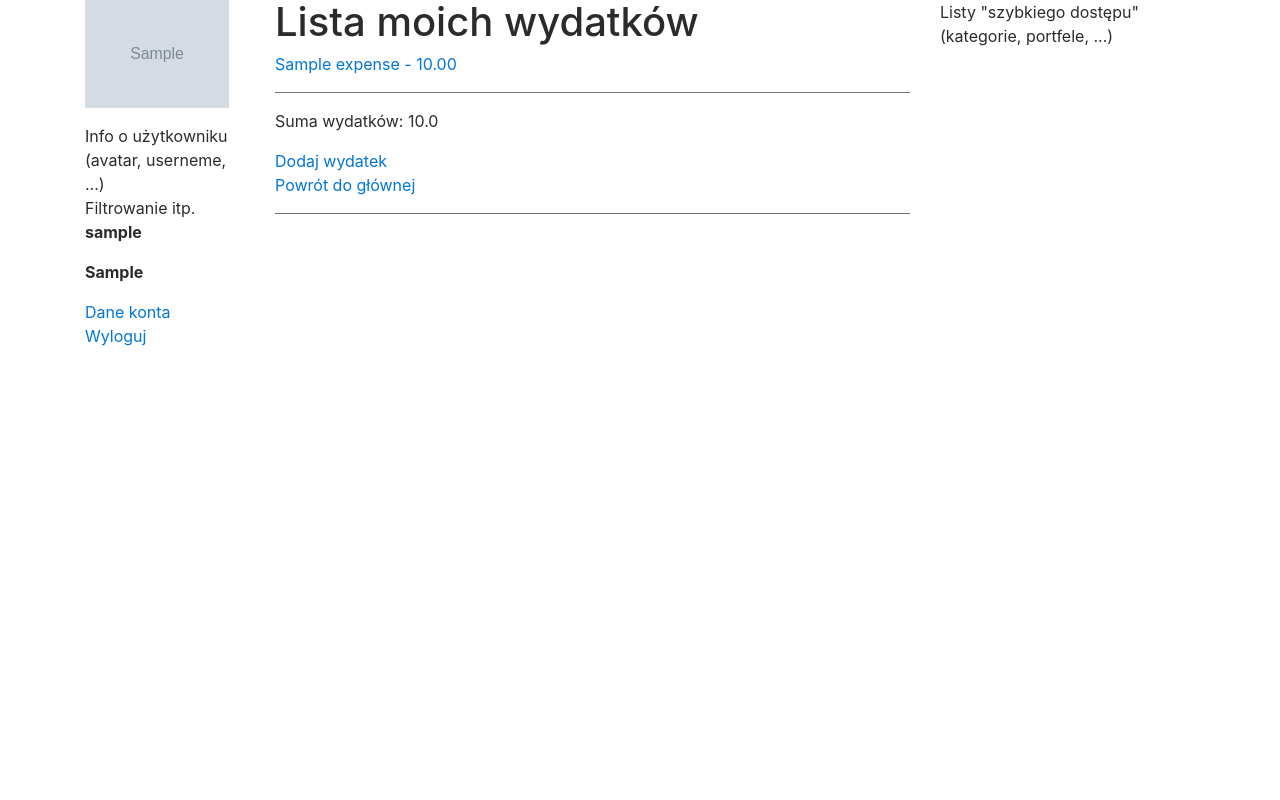
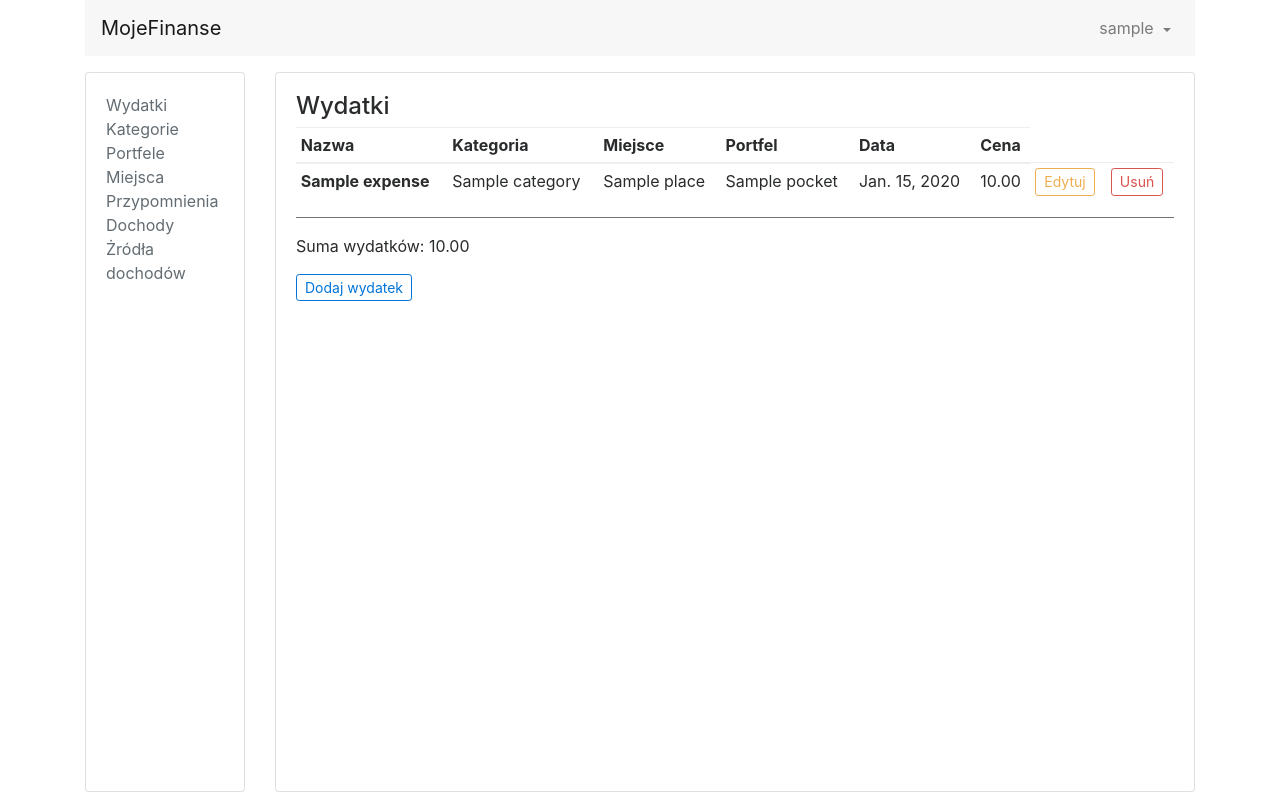
Before and after one commit to elangaar/personal-finance, a Django app: a page that uses templates/base_main.html in a window 1280 px wide. Run offline with Django 3.2, Linux system fonts and the light colour scheme; a user stored in the database is signed in; tables that the repository leaves empty hold one stand-in row (values such as "Sample post"); grey boxes marked "Sample" are stand-in pictures; some libraries are stand-ins or nearby versions.

Commit message:
improving CRUD expense templates

```diff
--- a/templates/base_main.html
+++ b/templates/base_main.html
@@ -1,61 +1,67 @@
-<!doctype html>
+{% extends "base.html" %}
 
-<html lang="pl">
-<head>
-    {% load static %}
-    <meta charset="utf-8">
-    <title>{% block title %} {% endblock title %}</title>
-    {% block head %} {% endblock head %}
+{% block head %}
+<title> {% block title %} {% endblock title %} </title>
+<style>
+html, body {
+    height: 100vh;
+}
+.test-size {
+    border-style: solid;
+    border-color: red;
+    height: 90%;
+}
+</style>
+{% endblock head %}
 
-    <style>
-    img {
-        max-width: 90%;
-    }
-    </style>
-    <link rel="stylesheet" href="https://maxcdn.bootstrapcdn.com/bootstrap/4.0.0-alpha.6/css/bootstrap.min.css" integrity="sha384-rwoIResjU2yc3z8GV/NPeZWAv56rSmLldC3R/AZzGRnGxQQKnKkoFVhFQhNUwEyJ" crossorigin="anonymous">
-<script
-  src="https://code.jquery.com/jquery-3.2.1.min.js" integrity="sha256-hwg4gsxgFZhOsEEamdOYGBf13FyQuiTwlAQgxVSNgt4="
-  crossorigin="anonymous"></script>
-<script src="https://cdnjs.cloudflare.com/ajax/libs/jquery.form/4.2.2/jquery.form.min.js"></script>
-</head>
 
-<body>
+{% block content %}
+<nav class="navbar navbar-toggleable-md navbar-light bg-faded">
+    <a class="navbar-brand mr-auto" href="{% url 'index' %}">MojeFinanse</a>
+    <ul class="navbar-nav">
+      <li class="nav-item dropdown">
+        <a class="nav-link dropdown-toggle" id="navbarDropdownMenuLink" data-toggle="dropdown" aria-haspopup="true" aria-expanded="false">
 
-<div class="container">
-	<div class="row">
-        <div class="col-md-2">
-            <img src="{{ user.user_profile.picture.url }}" alt="avatar" />
-            <p> {{ user.user_profile.age }} </p>
-            Info o użytkowniku (avatar, userneme, ...) </br>
-            Filtrowanie itp.
-            <div>
                 {% if user.is_authenticated %}
 
-                <p><b> {{ user.get_username }} </b></p>
-                {% if user.first_name %}
-                    <p><b> {{ user.first_name }} </b></p>
-                {% endif %}
-                <a href="{% url 'user-detail' user.pk %}"> Dane konta </a></br>
-                    <a href="{% url 'logout' %}?next={{ request.path }}">Wyloguj </a> </br>
-                {% else %}
-                        <a href="{% url 'login' %}?next={{ request.path }}"> Zaloguj </a>
-                {% endif %}
+                    {{ user.get_username }}
+        </a>
+                    <div class="dropdown-menu dropdown-menu-right"  aria-labelledby="navbarDropdownMenuLink">
+                        <a class="dropdown-item" href="{% url 'user-detail' user.pk %}">Dane konta</a>
+                        <a class="dropdown-item" href="{% url 'logout' %}?next={{ request.path }}">Wyloguj</a>
+                    </div>
+              {% endif %}
+      </li>
+    </ul>
+</nav>
+
+<div class="row" style="height: 90%;">
+    <div class="col-md-2 mt-3">
+        <div class="card h-100">
+            <div class="card-block">
+                <a class="text-muted" href="{% url 'expense-list' %}">Wydatki </a></br>
+                <a class="text-muted" href="{% url 'category-list' %}">Kategorie</a></br>
+                <a class="text-muted" href="{% url 'pocket-list' %}">Portfele</a></br>
+                <a class="text-muted" href="{% url 'place-list' %}">Miejsca</a></br>
+                <a class="text-muted" href="{% url 'reminder-list' %}">Przypomnienia</a></br>
+                <a class="text-muted" href="{% url 'income-list' %}">Dochody</a></br>
+                <a class="text-muted" href="{% url 'income-source-list' %}">Żródła dochodów</a></br>
             </div>
         </div>
-        <div class="col-md-7">
-            {% block content %}
+    </div>
+    <div class="col-md-10 mt-3">
+        <div class="card h-100">
+            <div class="card-block">
 
-            {% endblock content %}
+                {% block main_block %}
 
-            <a href="{% url 'index' %}">Powrót do głównej </a> </br>
-            <hr noshade>
+                {%  endblock main_block %}
+
+            </div>
         </div>
-        <div class="col-md-3">
-        Listy "szybkiego dostępu" (kategorie, portfele, ...)
-	</div>
+    </div>
 </div>
-	<script src="https://cdnjs.cloudflare.com/ajax/libs/tether/1.4.0/js/tether.min.js" integrity="sha384-DztdAPBWPRXSA/3eYEEUWrWCy7G5KFbe8fFjk5JAIxUYHKkDx6Qin1DkWx51bBrb" crossorigin="anonymous"></script>
-	<script src="https://maxcdn.bootstrapcdn.com/bootstrap/4.0.0-alpha.6/js/bootstrap.min.js" integrity="sha384-vBWWzlZJ8ea9aCX4pEW3rVHjgjt7zpkNpZk+02D9phzyeVkE+jo0ieGizqPLForn" crossorigin="anonymous"></script>
 
-</body>
-</html>
+
+
+ {% endblock content %}
--- a/templates/wydatki/expense_list.html
+++ b/templates/wydatki/expense_list.html
@@ -1,39 +1,52 @@
 {% extends "base_main.html" %}
 
-{% block title %} Lista wydatków {% endblock title %}
+{% block title %} Wydatki {% endblock title %}
 
-{% block content %}
-	<h1> Lista moich wydatków </h1>
-	{% for e in object_list %}
-		<a href="{% url 'expense-detail' e.pk %}"> {{ e.name }} - {{ e.price }} </a> <br>
-	{% empty %}
-		<p> Brak wydatków </p>
-	{% endfor %}
+{% block head_extra %}
+<style>
+p, th, td {
+    font-size: 90%;
+}
+</style>
+{% endblock head_extra %}
 
-    {% if is_paginated %}
-        <ul class="pagination">
-            {% if page_obj.has_previous %}
-                <li><a href="?page={{ page_obj.previous_page_number }}"> &laquo; </a></li>
-            {% else %}
-                <li class="disabled"><span>&laquo;</span></li>
-            {% endif %}
-            {% for i in paginator.page_range %}
-                {% if page_obj.number == i %}
-                    <li class="active"><span> {{ i }} <span class="sr-only">(current)</span></span></li>
-                {% else %}
-                    <li><a href="?page={{ i }}">{{ i }}</a></li>
-                {% endif %}
-            {% endfor %}
-            {% if page_obj.has_next %}
-                <li><a href="?page={{ page_obj.next_page_number }}"> &raquo; </a></li>
-            {% else %}
-                <li class="disabled"><span>&raquo;</span></li>
-            {% endif %}
-        </ul>
 
-    {% endif %}
+{% block main_block %}
+<h4> Wydatki </h4>
+<table class="table table-sm">
+  <thead>
+    <tr>
+      <th>Nazwa</th>
+      <th>Kategoria</th>
+      <th>Miejsce</th>
+      <th>Portfel</th>
+      <th>Data</th>
+      <th>Cena</th>
+    </tr>
+  </thead>
+  <tbody>
 
+    {% for e in expense_list %}
+    <tr>
+      <td><b>{{ e.name }}</b></td>
+      <td>{{ e.category }}</td>
+      <td>{{ e.place }}</td>
+      <td>{{ e.pocket }}</td>
+      <td>{{ e.exp_date }}</td>
+      <td>{{ e.price }}</td>
+      <td><a class="btn btn-outline-warning btn-sm" href="{% url 'expense-update' e.pk %}"> Edytuj </a></td>
+      <td><a class="btn btn-outline-danger btn-sm" href="{% url 'expense-delete' e.pk %}"> Usuń </a></td>
+
+    </tr>
+    {% empty %}
+        <p><b> Brak wydatków </b></p>
+
+{% endfor %}
+  </tbody>
+</table>
 	<hr noshade>
-	<p> Suma wydatków: {{ sum }} </p>
-	<a href="{% url 'expense-add' %}"> Dodaj wydatek </a></br>
-{% endblock content %}
+	<p> Suma wydatków: {{ sum|floatformat:2 }} </p>
+
+<p><a class="btn btn-outline-primary btn-sm" href="{% url 'expense-add' %}"> Dodaj wydatek </a></p>
+
+{% endblock main_block %}
```
Also changed, not shown: templates/wydatki/base_delete.html (added, +42 -0 lines), templates/wydatki/confirm_delete.html (+9 -10 lines), templates/wydatki/expense_form.html (+4 -8 lines), templates/wydatki/expense_update_form.html (+2 -9 lines).
